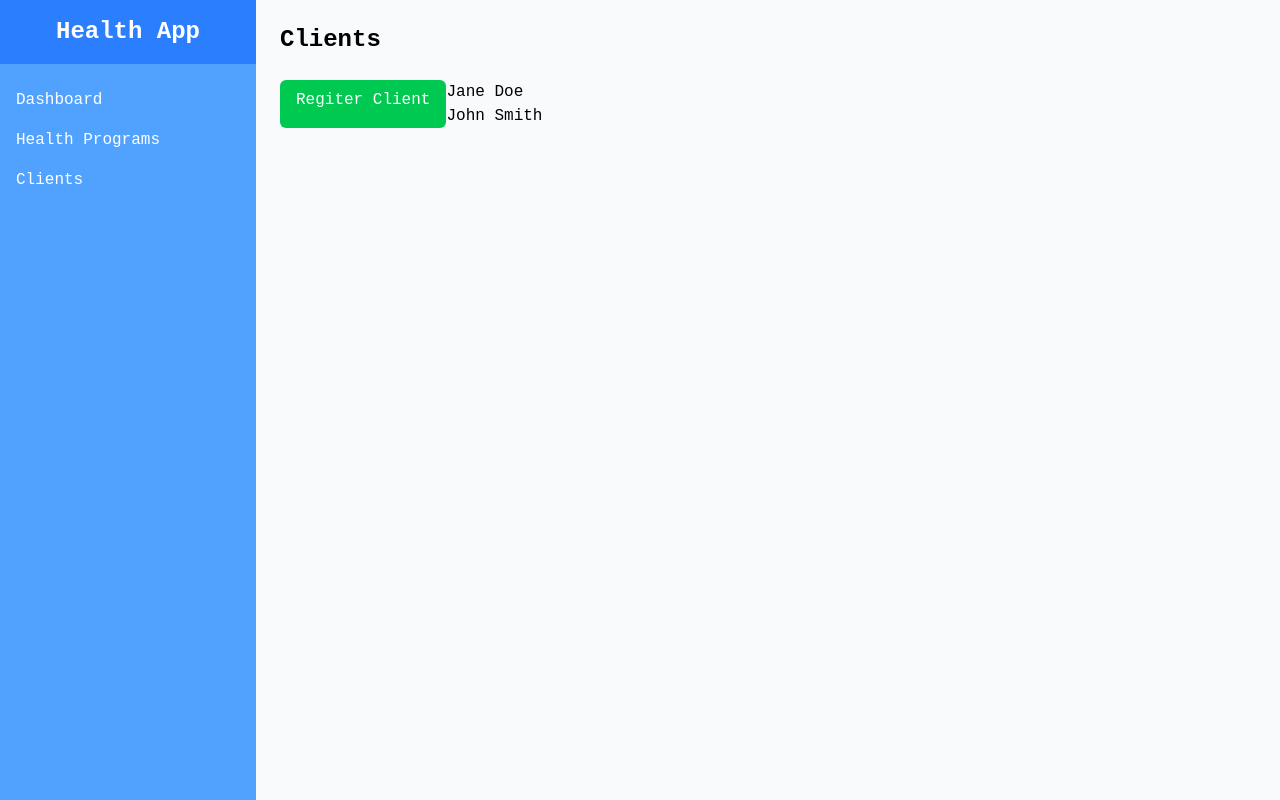
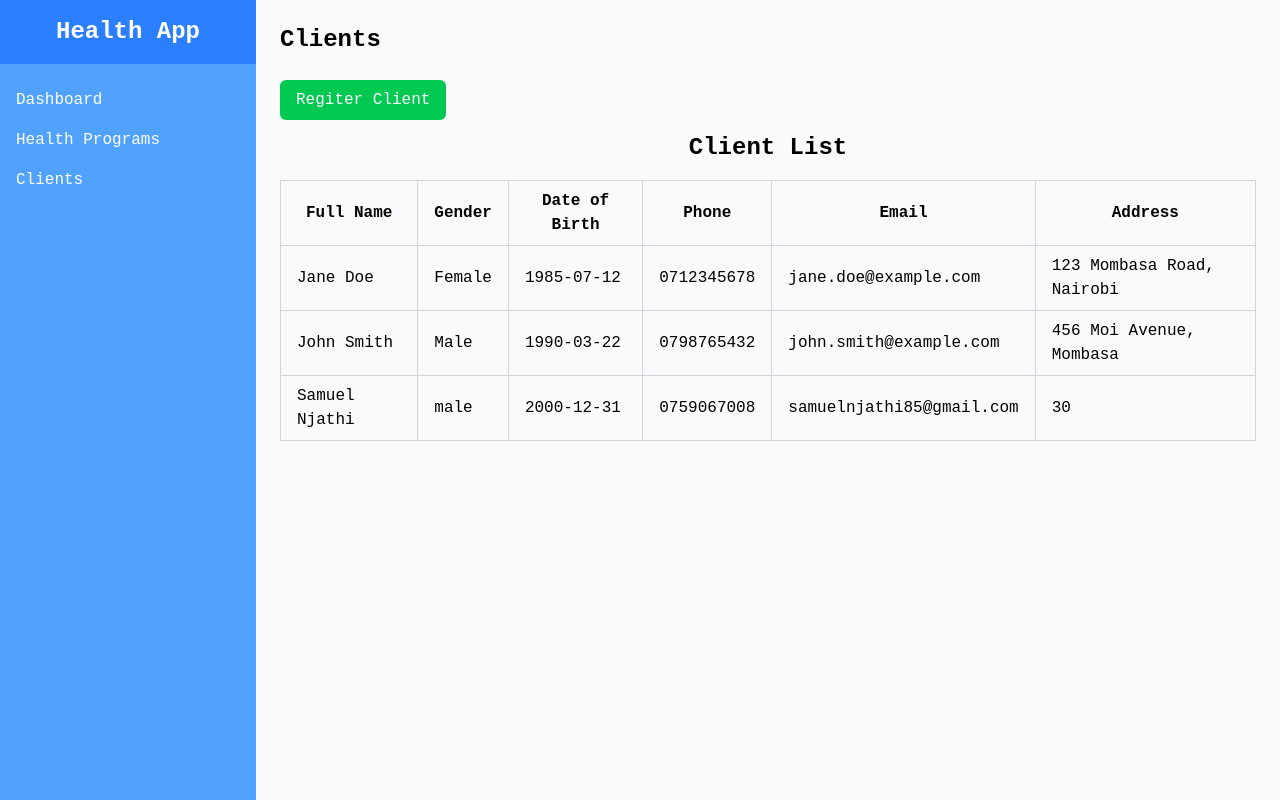
Before and after one commit to samuelnjathi/health_information_system, a React (Vite) app: page /client in a window 1280 px wide. Built offline with nearby package versions, Linux system fonts and the light colour scheme; data requests are answered from the project's data file; a web font is replaced by a local one.

Commit message:
store client data to json server

```diff
--- a/data/db.json
+++ b/data/db.json
@@ -2,7 +2,8 @@
   "clients": [
     {
       "id": "c001",
-        "fullName": "Jane Doe",
+      "firstName": "Jane",
+      "lastName": "Doe",
       "dateOfBirth": "1985-07-12",
       "gender": "Female",
       "contactInfo": {
@@ -23,7 +24,8 @@
     },
     {
       "id": "c002",
-        "fullName": "John Smith",
+      "firstName": "John",
+      "lastName": "Smith",
       "dateOfBirth": "1990-03-22",
       "gender": "Male",
       "contactInfo": {
@@ -37,9 +39,20 @@
           "enrollmentDate": "2025-04-28"
         }
       ]
+    },
+    {
+      "id": "6e21",
+      "firstName": "Samuel",
+      "lastName": "Njathi",
+      "gender": "male",
+      "dateOfBirth": "2000-12-31",
+      "contactInfo": {
+        "phone": "0759067008",
+        "email": "samuelnjathi85@gmail.com",
+        "address": "30"
+      }
     }
   ],
-
   "programs": [
     {
       "id": "p001",
--- a/package.json
+++ b/package.json
@@ -11,6 +11,7 @@
   },
   "dependencies": {
     "@tailwindcss/vite": "^4.1.4",
+    "axios": "^1.9.0",
     "react": "^19.0.0",
     "react-dom": "^19.0.0",
     "react-router-dom": "^7.5.2",
--- a/src/features/clients/ClientList.tsx
+++ b/src/features/clients/ClientList.tsx
@@ -3,7 +3,15 @@ import { useEffect, useState } from "react"
 
 type Client = {
     id: number;
-    fullName: string;
+    firstName: string;
+    lastName: string;
+    dateOfBirth: string;
+    gender: 'male' | 'female' | 'other';
+    contactInfo: {
+      phone: string;
+      email: string;
+      address: string;
+    }
 };
 
 const ClientList = () => {
@@ -15,16 +23,57 @@ const ClientList = () => {
         .then(data => setClients(data))
     }, []);
 
-    const renderedClients = clients.map(client => (
-            <li key={client.id}>{client.fullName}</li>
-    ))
+
 
   return (
-    <div>
-        <ul>
-            {renderedClients}
-        </ul>
-    </div>
+    <div className="flex flex-col items-center justify-center my-3">
+        <h1 className="text-2xl font-bold mb-4">Client List</h1>
+        <table className="table-auto border-collapse border border-gray-300">
+            <thead>
+                <tr>
+                    <th className="border border-gray-300 px-4 py-2">Full Name</th>
+                    <th className="border border-gray-300 px-4 py-2">Gender</th>
+                    <th className="border border-gray-300 px-4 py-2">Date of Birth</th>
+                    <th className="border border-gray-300 px-4 py-2">Phone</th>
+                    <th className="border border-gray-300 px-4 py-2">Email</th>
+                    <th className="border border-gray-300 px-4 py-2">Address</th>
+                </tr>
+            </thead>
+            <tbody>
+                {clients.map((client) => (
+                    <tr key={client.id} className="hover:bg-gray-100">
+                        <td className="border border-gray-300 px-4 py-2">{client.firstName} {client.lastName}</td>
+                        <td className="border border-gray-300 px-4 py-2">{client.gender}</td>
+                        <td className="border border-gray-300 px-4 py-2">{client.dateOfBirth}</td>
+                        <td className="border border-gray-300 px-4 py-2">{client.contactInfo.phone}</td>
+                        <td className="border border-gray-300 px-4 py-2">{client.contactInfo.email}</td>
+                        <td className="border border-gray-300 px-4 py-2">{client.contactInfo.address}</td>
+                    </tr>
+                ))}
+            </tbody>
+        </table>
+      </div>
+
+
+
+
+
+
+
+    // <table key={client.id} className="">
+    //             <tr>
+    //               <th>Full Name</th>
+    //               <th>Gender</th>
+    //               <th>Phone</th>
+    //               <th>Email</th>
+    //             </tr>
+    //             <tr>
+    //               <td>{client.fullName}</td>
+    //               <td>{client.gender}</td>
+    //               <td>{client.contactInfo.phone}</td>
+    //               <td>{client.contactInfo.email}</td>
+    //             </tr>
+    // </table>
   )
 }
 
--- a/src/features/clients/RegisterClientForm.tsx
+++ b/src/features/clients/RegisterClientForm.tsx
@@ -1,44 +1,141 @@
+import { useState } from "react"
+import axios from "axios";
 
 
 const RegisterClientForm = () => {
+    const [client, setClient] = useState({
+        firstName: '',
+        lastName: '',
+        gender: '',
+        dob: '',
+        phone: '',
+        email: '',
+        address: ''
+    });
+
+    const handleChange = (e: React.ChangeEvent<HTMLInputElement | HTMLSelectElement>) => {
+        const {value, name} = e.target;
+        setClient(prev => {
+           return { ...prev,
+            [name] :value
+           }
+        })
+    }
+    const handleSubmit = async (e: React.FormEvent) => {
+        e.preventDefault();
+        const newClient = {
+            firstName: client.firstName,
+            lastName: client.lastName,
+            gender: client.gender,
+            dateOfBirth: client.dob,
+            contactInfo: {
+                phone: client.phone,
+                email: client.email,
+                address: client.address
+            }
+
+        }
+        try {
+            await axios.post('http://localhost:3001/clients', newClient)
+        } catch (error) {
+            console.error('Error storing data to json server' ,error)
+        }
+    }
   return (
-    <div className="flex flex-col p-6">
+    <div className="flex flex-col items-center justify-center p-6">
         <h2 className="font-semibold text-lg">Register Client</h2>
-    <form className="mt-4 bg-white shadow-md rounded px-8 pt-6 pb-8 mb-4 max-w-lg">
+    <form className="mt-4 bg-white shadow-md rounded px-8 pt-6 pb-8 mb-4 w-full max-w-1/2" onSubmit={handleSubmit}>
         <div className="mb-4">
             <label htmlFor="firstName" className="block text-gray-700 text-sm font-bold mb-2">First Name</label>
-            <input type="text" id="firstName" name="firstName" className="shadow appearance-none border rounded w-full py-2 px-3 text-gray-700 leading-tight focus:outline-none focus:shadow-outline" placeholder="First Name" required />
+            <input
+                onChange={handleChange}
+                value={client.firstName}
+                type="text"
+                id="firstName"
+                name="firstName"
+                className="shadow appearance-none border rounded w-full py-2 px-3 text-gray-700 leading-tight focus:outline-none focus:shadow-outline"
+                placeholder="First Name"
+                required
+            />
         </div>
         <div className="mb-4">
             <label htmlFor="lastName" className="block text-gray-700 text-sm font-bold mb-2">Last Name</label>
-            <input type="text" id="lastName" name="lastName" className="shadow appearance-none border rounded w-full py-2 px-3 text-gray-700 leading-tight focus:outline-none focus:shadow-outline" placeholder="Last Name" required />
+            <input
+                onChange={handleChange}
+                value={client.lastName}
+                type="text"
+                id="lastName"
+                name="lastName"
+                className="shadow appearance-none border rounded w-full py-2 px-3 text-gray-700 leading-tight focus:outline-none focus:shadow-outline"
+                placeholder="Last Name"
+                required />
         </div>
         <div className="mb-4">
             <label htmlFor="gender" className="block text-gray-700 text-sm font-bold mb-2">Gender</label>
-            <select id="gender" name="gender" className="shadow appearance-none border rounded w-full py-2 px-3 text-gray-700 leading-tight focus:outline-none focus:shadow-outline" required>
+            <select
+                onChange={handleChange}
+                value={client.gender}
+                id="gender"
+                name="gender"
+                className="shadow appearance-none border rounded w-full py-2 px-3 text-gray-700 leading-tight focus:outline-none focus:shadow-outline"
+                required>
                 <option value="">Select Gender</option>
-                <option value="male">Male</option>
-                <option value="female">Female</option>
-                <option value="other">Other</option>
+                <option value="Male">Male</option>
+                <option value="Female">Female</option>
+                <option value="Other">Other</option>
             </select>
         </div>
         <div className="mb-4">
             <label htmlFor="dob" className="block text-gray-700 text-sm font-bold mb-2">Date of Birth</label>
-            <input type="date" id="dob" name="dob" className="shadow appearance-none border rounded w-full py-2 px-3 text-gray-700 leading-tight focus:outline-none focus:shadow-outline" placeholder="Date of Birth" required />
+            <input
+                onChange={handleChange}
+                value={client.dob}
+                type="date"
+                id="dob"
+                name="dob"
+                className="shadow appearance-none border rounded w-full py-2 px-3 text-gray-700 leading-tight focus:outline-none focus:shadow-outline"
+                placeholder="Date of Birth"
+                required />
         </div>
         <div className="mb-4">
             <label htmlFor="phone" className="block text-gray-700 text-sm font-bold mb-2">Phone Number</label>
-            <input type="tel" id="phone" name="phone" className="shadow appearance-none border rounded w-full py-2 px-3 text-gray-700 leading-tight focus:outline-none focus:shadow-outline" placeholder="Phone Number" required />
+            <input
+                onChange={handleChange}
+                value={client.phone}
+                type="tel"
+                id="phone"
+                name="phone"
+                className="shadow appearance-none border rounded w-full py-2 px-3 text-gray-700 leading-tight focus:outline-none focus:shadow-outline"
+                placeholder="Phone Number"
+                required />
         </div>
         <div className="mb-4">
             <label htmlFor="email" className="block text-gray-700 text-sm font-bold mb-2">Email</label>
-            <input type="email" id="email" name="email" className="shadow appearance-none border rounded w-full py-2 px-3 text-gray-700 leading-tight focus:outline-none focus:shadow-outline" placeholder="Email" required />
+            <input
+                onChange={handleChange}
+                value={client.email}
+                type="email"
+                id="email"
+                name="email"
+                className="shadow appearance-none border rounded w-full py-2 px-3 text-gray-700 leading-tight focus:outline-none focus:shadow-outline"
+                placeholder="Email"
+                required
+            />
         </div>
         <div className="mb-4">
             <label htmlFor="address" className="block text-gray-700 text-sm font-bold mb-2">Address</label>
-            <input type="text" id="address" name="address" className="shadow appearance-none border rounded w-full py-2 px-3 text-gray-700 leading-tight focus:outline-none focus:shadow-outline" placeholder="Address" required />
+            <input
+                onChange={handleChange}
+                value={client.address}
+                type="text"
+                id="address"
+                name="address"
+                className="shadow appearance-none border rounded w-full py-2 px-3 text-gray-700 leading-tight focus:outline-none focus:shadow-outline"
+                placeholder="Address"
+                required
+            />
         </div>
-        <div className="mb-4">
+        {/* <div className="mb-4">
             <label htmlFor="healthProgram" className="block text-gray-700 text-sm font-bold mb-2">Health Program</label>
             <select id="healthProgram" name="healthProgram" className="shadow appearance-none border rounded w-full py-2 px-3 text-gray-700 leading-tight focus:outline-none focus:shadow-outline" required>
                 <option value="">Select Health Program</option>
@@ -46,7 +143,7 @@ const RegisterClientForm = () => {
                 <option value="program2">Program 2</option>
                 <option value="program3">Program 3</option>
             </select>
-        </div>
+        </div> */}
         <button type="submit" className="bg-blue-500 hover:bg-blue-700 text-white font-bold py-2 px-4 rounded">Submit</button>
     </form>
     </div>
--- a/src/pages/Clients.tsx
+++ b/src/pages/Clients.tsx
@@ -6,8 +6,8 @@ const Dashboard = () => {
           <h1 className="text-2xl font-semibold">Clients</h1>
           <div className="flex mt-6">
                 <Link className="bg-green-500 py-2 px-4 text-white rounded-md" to="register-client">Regiter Client</Link>
-                <ClientList />
           </div>
+            <ClientList />
       </div>
     )
   }
```
Also changed, not shown: src/types/definations.ts (added), 1 other file (tests, documents, lock files or other folders). Lines whose indentation alone changed are shown as unchanged.
